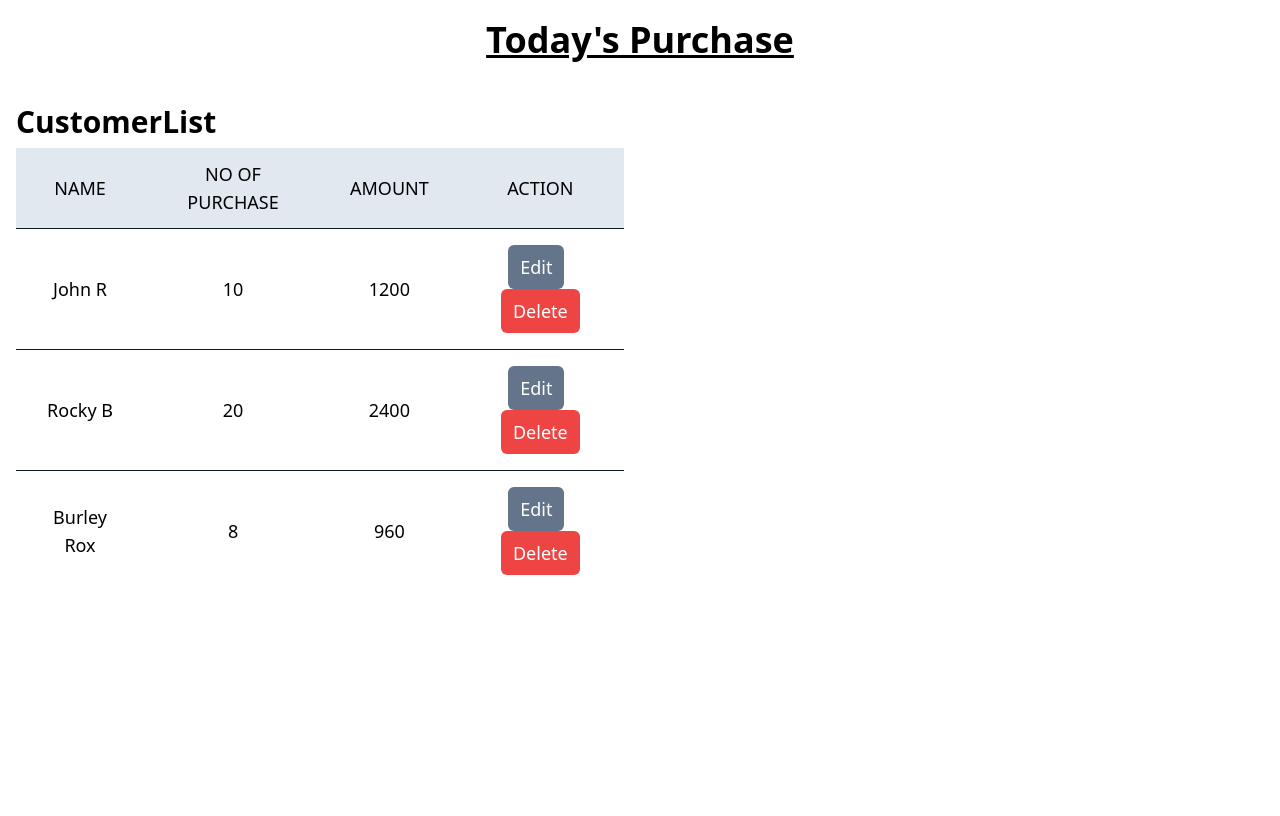
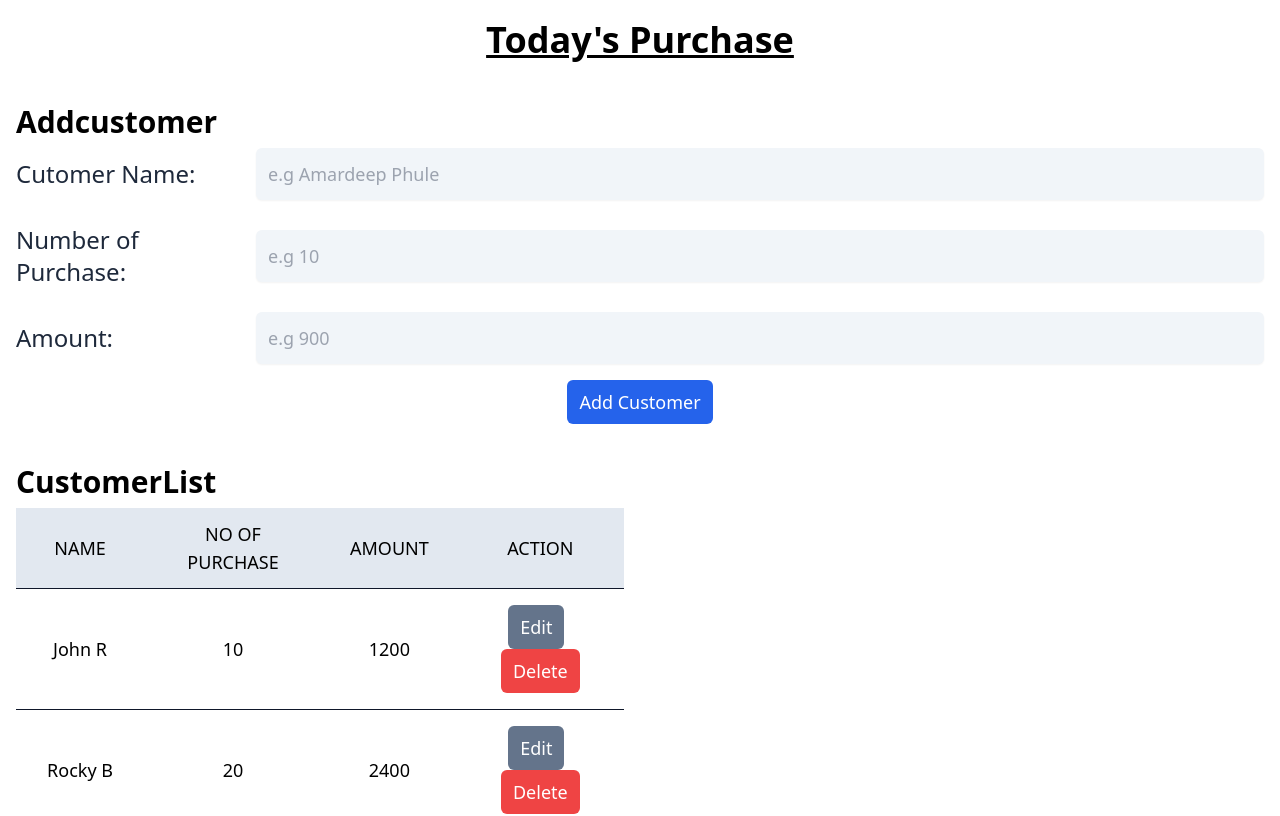
Before and after one commit to amarphule/my-shop, a React (Vite) app: page /customer in a window 1280 px wide. Shown: the top 816 px of the page. Built offline with nearby package versions, Linux system fonts and the light colour scheme; the HTML template or start-up script is replaced by a standard one.

Commit message:
feat: add customer details form

```diff
--- a/src/App.jsx
+++ b/src/App.jsx
@@ -1,3 +1,4 @@
+import Addcustomer from "./components/Addcustomer";
 import CustomerList from "./components/CustomerList";
 
 const App = () => {
@@ -6,6 +7,7 @@ const App = () => {
       <h1 className="text-4xl font-semibold underline text-center py-5">
         Today's Purchase
       </h1>
+      <Addcustomer />
       <CustomerList />
     </>
   );
--- /dev/null
+++ b/src/components/Addcustomer.jsx
@@ -0,0 +1,65 @@
+import React from "react";
+
+const Addcustomer = () => {
+  return (
+    <>
+      <div className="p-4">
+        <h2 className="text-3xl font-semibold py-2">Addcustomer</h2>
+        <form className="space-y-4">
+          <div className="flex items-center gap-8">
+            <label
+              htmlFor="customerName"
+              className="py-2 text-slate-800 text-2xl w-52"
+            >
+              Cutomer Name:
+            </label>
+            <input
+              type="text"
+              placeholder="e.g Amardeep Phule"
+              name="customerName"
+              id="customerName"
+              className="px-3 py-3 text-lg border-slate-900 bg-slate-100 shadow-sm rounded-md flex-1"
+            />
+          </div>
+          <div className="flex items-center gap-8">
+            <label
+              htmlFor="noOfPurchase"
+              className="py-2 text-slate-800 text-2xl w-52"
+            >
+              Number of Purchase:
+            </label>
+            <input
+              type="Number"
+              placeholder="e.g 10"
+              name="noOfPurchase"
+              id="noOfPurchase"
+              className="px-3 py-3 text-lg border-slate-900 bg-slate-100 shadow-sm rounded-md flex-1"
+            />
+          </div>
+          <div className="flex items-center gap-8">
+            <label
+              htmlFor="amount"
+              className="py-2 text-slate-800 text-2xl w-52"
+            >
+              Amount:
+            </label>
+            <input
+              type="Number"
+              placeholder="e.g 900"
+              name="amount"
+              id="amount"
+              className="px-3 py-3 text-lg border-slate-900 bg-slate-100 shadow-sm rounded-md flex-1"
+            />
+          </div>
+          <div className="flex justify-center">
+            <button className="text-lg bg-blue-600 hover:bg-blue-500 text-white px-3 py-2 rounded-md ">
+              Add Customer
+            </button>
+          </div>
+        </form>
+      </div>
+    </>
+  );
+};
+
+export default Addcustomer;
```
